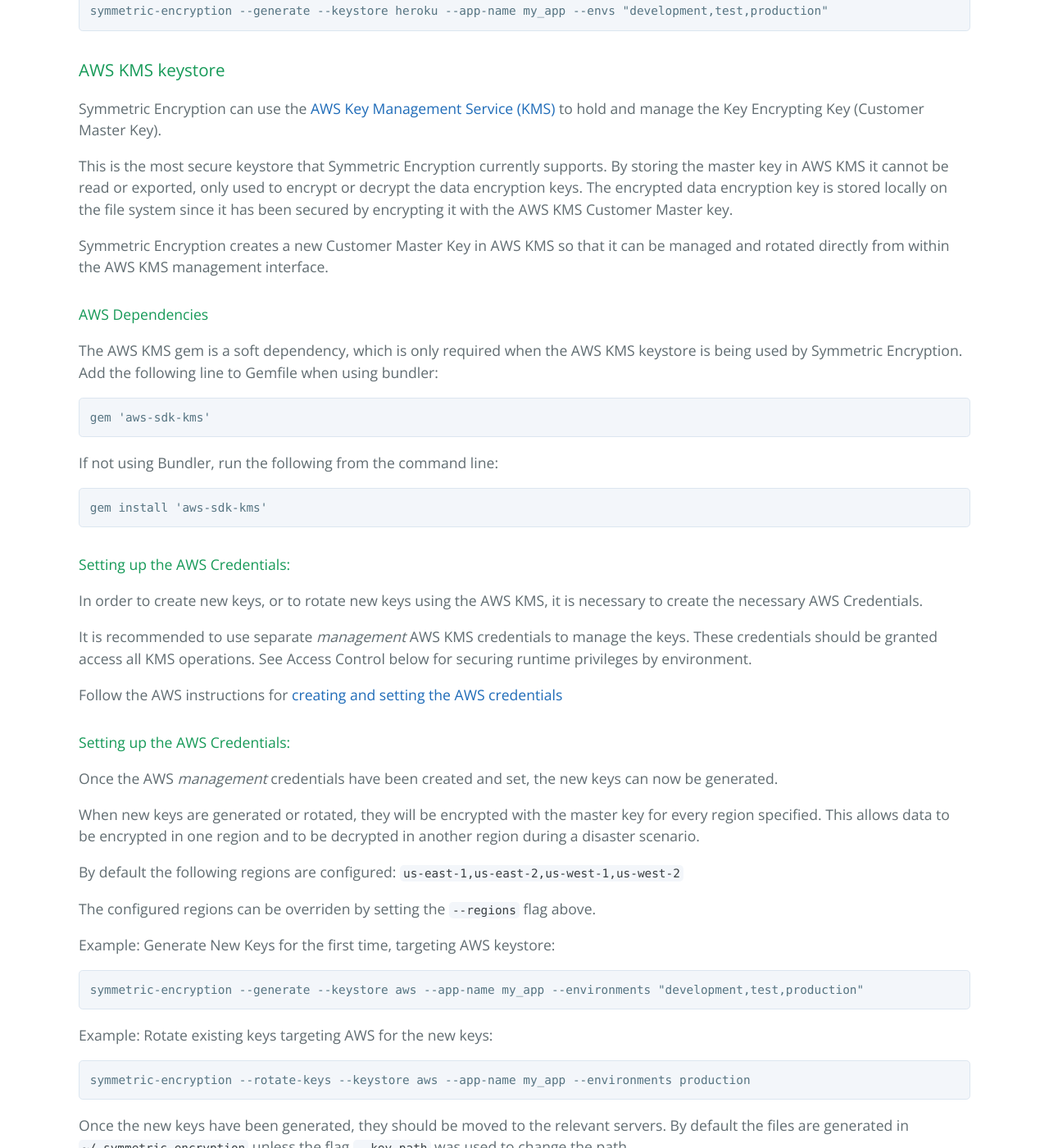
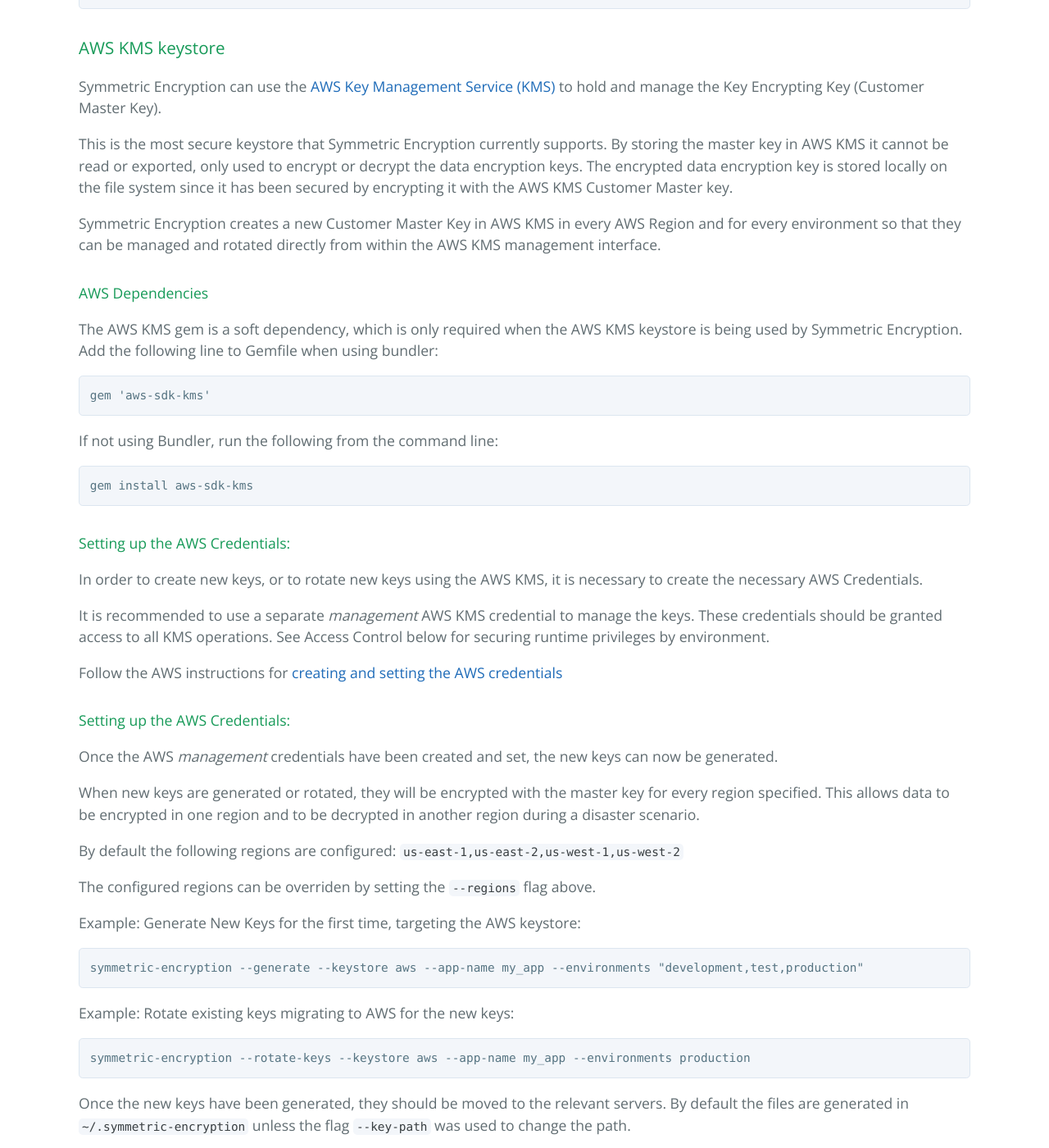
Before and after one commit to reidmorrison/symmetric-encryption, a Jekyll site: the page built from docs/configuration.md, in a window 1280 px wide and 1400 px high, scrolled down 3333 px. Shown: the whole window at 82% size. Built offline with Jekyll 4.4.1, drawn with Linux system fonts in a browser that asks for light colours; our own code applies the rules of GitHub Pages for plain Markdown files; some of the changed text lies outside the part shown.

Commit message:
Documentation updates

```diff
--- a/docs/configuration.md
+++ b/docs/configuration.md
@@ -140,8 +138,8 @@
 data encryption key is stored locally on the file system since it has been secured by encrypting it with the
 AWS KMS Customer Master key.
 
-Symmetric Encryption creates a new Customer Master Key in AWS KMS so that it can be managed and rotated directly
-from within the AWS KMS management interface.
+Symmetric Encryption creates a new Customer Master Key in AWS KMS in every AWS Region and for every environment
+so that they can be managed and rotated directly from within the AWS KMS management interface.
 
 #### AWS Dependencies
 
@@ -152,15 +150,15 @@
 
 If not using Bundler, run the following from the command line:
 
-    gem install 'aws-sdk-kms'
+    gem install aws-sdk-kms
 
 #### Setting up the AWS Credentials:
 
 In order to create new keys, or to rotate new keys using the AWS KMS, it is necessary to create the necessary
 AWS Credentials.
 
-It is recommended to use separate _management_ AWS KMS credentials to manage the keys. These credentials should
-be granted access all KMS operations. See Access Control below for securing runtime privileges by environment.
+It is recommended to use a separate _management_ AWS KMS credential to manage the keys. These credentials should
+be granted access to all KMS operations. See Access Control below for securing runtime privileges by environment.
 
 Follow the AWS instructions for [creating and setting the AWS credentials](https://docs.aws.amazon.com/sdk-for-ruby/v3/developer-guide/setup-config.html)
 
@@ -176,11 +174,11 @@
 
 The configured regions can be overriden by setting the `--regions` flag above.
 
-Example: Generate New Keys for the first time, targeting AWS keystore:
+Example: Generate New Keys for the first time, targeting the AWS keystore:
 
     symmetric-encryption --generate --keystore aws --app-name my_app --environments "development,test,production"
 
-Example:  Rotate existing keys targeting AWS for the new keys:
+Example:  Rotate existing keys migrating to AWS for the new keys:
 
     symmetric-encryption --rotate-keys --keystore aws --app-name my_app --environments production
 
@@ -188,6 +186,9 @@
 are generated in `~/.symmetric-encryption` unless the flag `--key-path` was used to change the path.
 
 #### Setting a Region
+
+The AWS region must be set on every server that uses Symmetric Encryption so that it uses the AWS KMS service
+in that region.
 
 The simplest way to set the region is to set the `AWS_REGION` environment variable.
 
```
Also changed, not shown: other parts of docs/configuration.md (+6 -8 lines).
